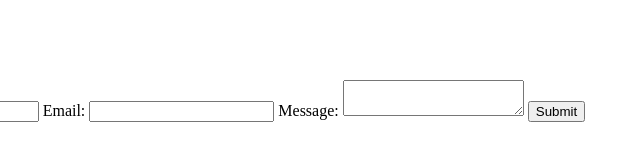
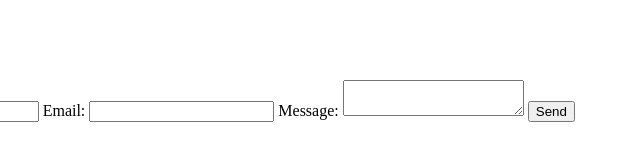
Before and after one commit to Fedrick62/fed, a plain HTML site: page index.html in a window 1280 px wide. Shown: the full height of the page, 201-841 px from the left. Drawn offline with Linux system fonts and the light colour scheme.

Commit message:
Update index.html

```diff
--- a/index.html
+++ b/index.html
@@ -20,7 +20,7 @@ chat='true'>
             <input type=“email” id=“email” name=“” required>
             <label for=“message”>Message:</label>
             <textarea id=“message” name=“message” rows=“4” required></textarea>
-            <button type=“submit”>Submit</button>
+            <button><span class="l7_2fn wixui-button__label">Send</span></button>
         </form>
     </div>
 </body>
```
